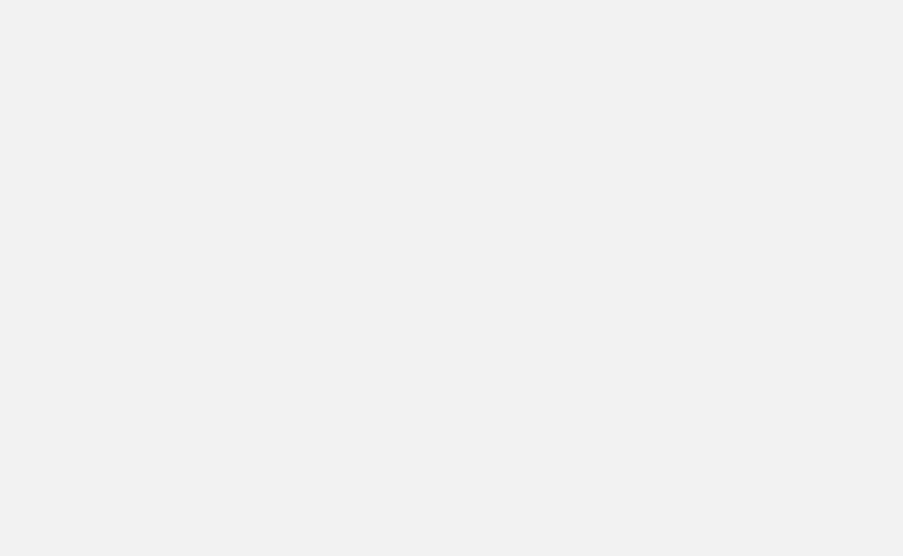
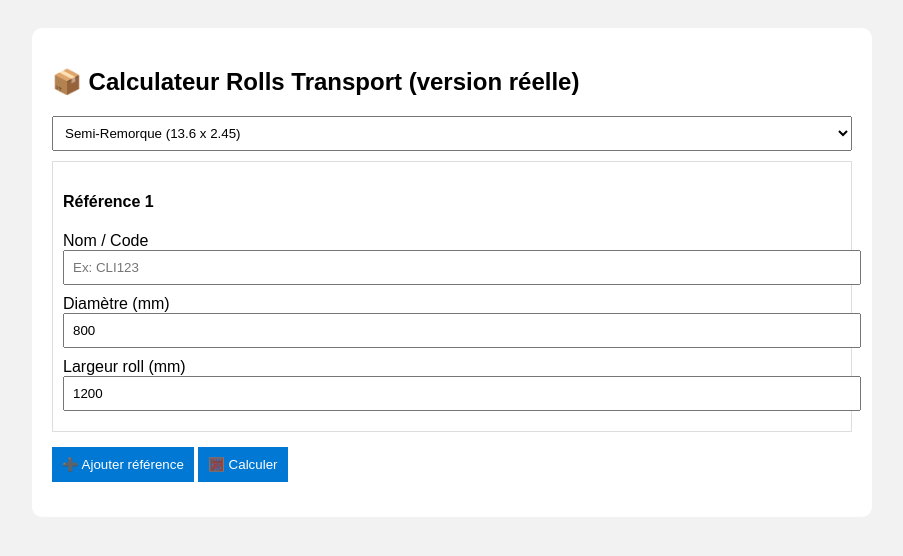
Before and after one commit to anast2000/calcul-rolls, a plain HTML site: page index.html in a window 1280 px wide. Shown: the whole page, without its empty margins (188-1091 px from the left). Drawn offline with Linux system fonts and the light colour scheme.

Commit message:
Update index.html

```diff
--- a/index.html
+++ b/index.html
@@ -11,3 +11,148 @@ input, select {width:100%; padding:8px; margin-bottom:10px;}
 button {padding:10px; margin:5px 0; background:#0078d4; color:white; border:none;}
 .ref {border:1px solid #ddd; padding:10px; margin-bottom:10px;}
 .table {width:100%; margin-top:15px; border-collapse:collapse;}
+.table th, .table td {border:1px solid #ddd; padding:8px; text-align:center;}
+.result {font-size:20px; font-weight:bold; margin-top:10px;}
+</style>
+
+</head>
+
+<body>
+
+<div class="box">
+
+<h2>📦 Calculateur Rolls Transport (version réelle)</h2>
+
+<select id="type">
+<option value="13.6,2.45">Semi-Remorque (13.6 x 2.45)</option>
+<option value="13.58,2.35">45' HC</option>
+<option value="12,2.35">40' HC</option>
+<option value="12,2.35">40' DV</option>
+<option value="5.9,2.35">20' DV</option>
+</select>
+
+<div id="refs"></div>
+
+<button onclick="addRef()">➕ Ajouter référence</button>
+<button onclick="calcul()">🧮 Calculer</button>
+
+<div class="result" id="resultat"></div>
+
+<table class="table" id="detail" style="display:none;">
+<thead>
+<tr>
+<th>Réf</th>
+<th>Ø (mm)</th>
+<th>Bloc</th>
+<th>Longueur utilisée</th>
+<th>Total rolls</th>
+</tr>
+</thead>
+<tbody></tbody>
+</table>
+
+</div>
+
+<script>
+
+let maxRef = 6;
+
+function addRef(){
+    let container = document.getElementById("refs");
+    if(container.children.length >= maxRef) return;
+
+    let div = document.createElement("div");
+    div.className = "ref";
+
+    div.innerHTML = `
+    <h4>Référence ${container.children.length+1}</h4>
+
+    Nom / Code
+    <input type="text" class="nomRef" placeholder="Ex: CLI123">
+
+    Diamètre (mm)
+    <input type="number" class="diametre" value="800">
+
+    Largeur roll (mm)
+    <input type="number" class="largeurRoll" value="1200">
+    `;
+
+    container.appendChild(div);
+}
+
+function calcul(){
+
+    let type = document.getElementById("type").value.split(",");
+    let longueurTotale = parseFloat(type[0]);
+    let largeur = parseFloat(type[1]);
+
+    let longueurRestante = longueurTotale;
+
+    let totalGlobal = 0;
+    let tbody = document.querySelector("#detail tbody");
+    tbody.innerHTML = "";
+
+    document.querySelectorAll(".ref").forEach((ref, index) => {
+
+        if(longueurRestante <= 0) return;
+
+        let nom = ref.querySelector(".nomRef").value || ("R"+(index+1));
+
+        let d = parseFloat(ref.querySelector(".diametre").value) / 1000;
+        let lr = parseFloat(ref.querySelector(".largeurRoll").value) / 1000;
+
+        let nbLargeur = Math.floor(largeur / d);
+
+        let rollsParBloc = 0;
+        let typeBloc = "";
+
+        if(nbLargeur == 2){
+            rollsParBloc = 5;
+            typeBloc = "Pyramide (2-1-2)";
+        }
+        else if(nbLargeur >= 3){
+            rollsParBloc = 8;
+            typeBloc = "Pile (3-2-3)";
+        }
+        else{
+            rollsParBloc = nbLargeur;
+            typeBloc = "Simple";
+        }
+
+        let nbLongueur = Math.floor(longueurRestante / lr);
+
+        let total = nbLongueur * rollsParBloc;
+
+        totalGlobal += total;
+
+        let longueurUtilisee = nbLongueur * lr;
+
+        longueurRestante -= longueurUtilisee;
+
+        let row = `
+        <tr>
+        <td>${nom}</td>
+        <td>${d*1000}</td>
+        <td>${typeBloc}</td>
+        <td>${longueurUtilisee.toFixed(2)} m</td>
+        <td>${total}</td>
+        </tr>
+        `;
+
+        tbody.innerHTML += row;
+
+    });
+
+    document.getElementById("resultat").innerText =
+        "✅ Total réel = " + totalGlobal + " rolls | Longueur restante = " + longueurRestante.toFixed(2) + " m";
+
+    document.getElementById("detail").style.display = "table";
+}
+
+// 1 ref par défaut
+addRef();
+
+</script>
+
+</body>
+</html>
```
